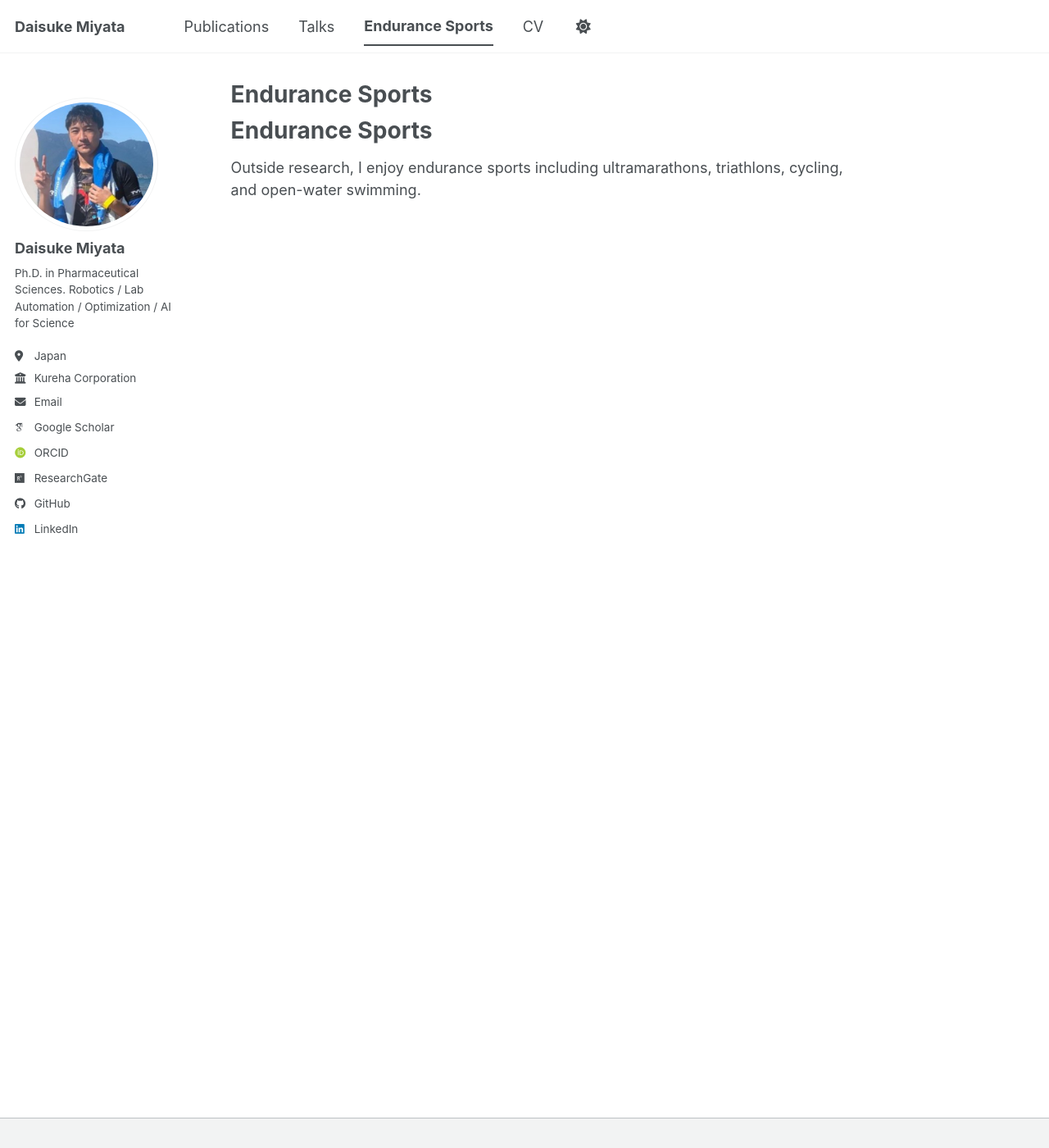
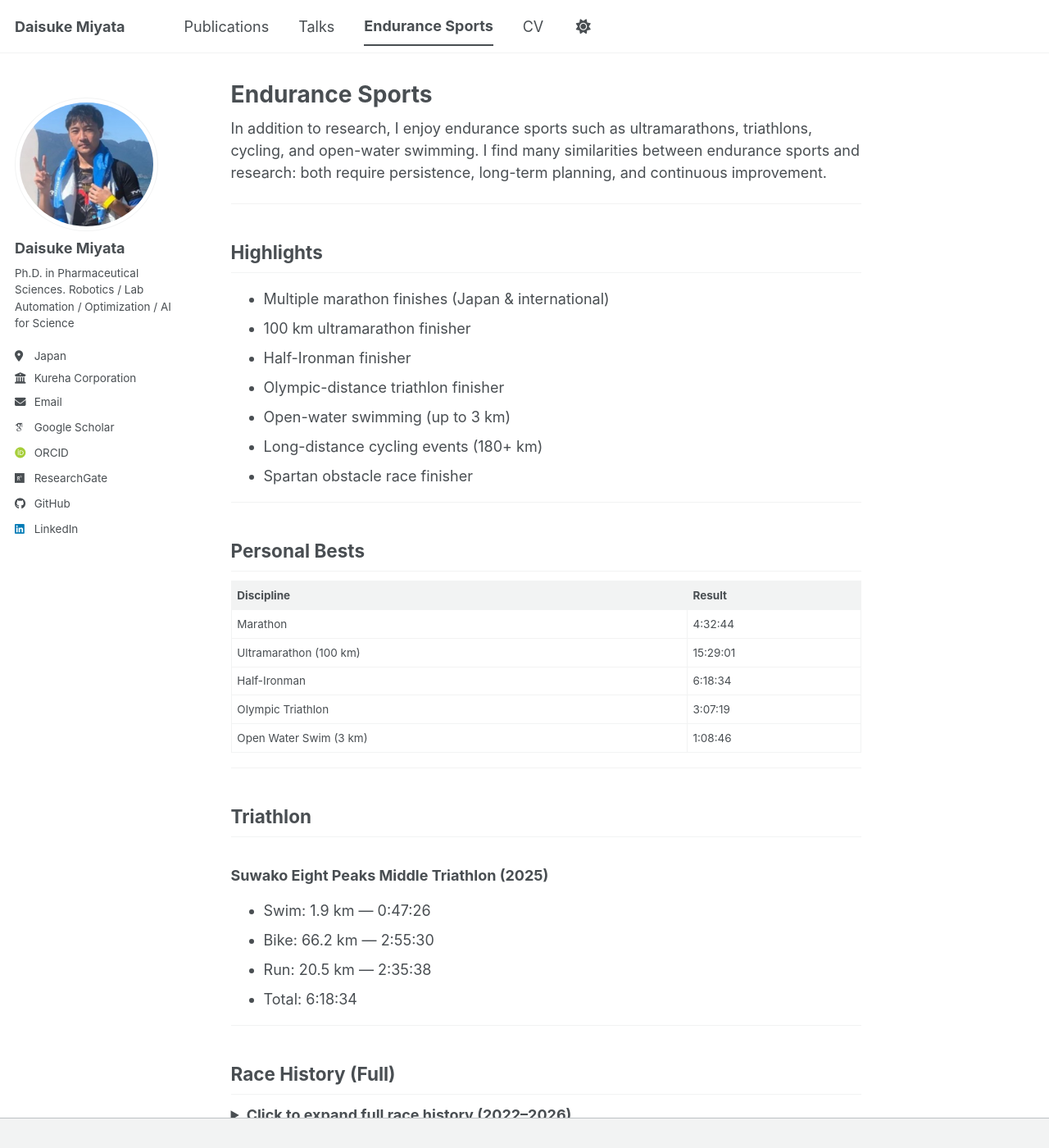
Before and after one commit to daisuke-miyata/daisuke-miyata.github.io, a Jekyll site: the page built from _pages/sports.md, in a window 1280 px wide and 1400 px high. Shown: the whole window at 82% size. Built offline with Jekyll 4.4.1, drawn with Linux system fonts in a browser that asks for light colours; some web fonts are replaced; a script bundle is joined from its source files by our own code; library files that are not in the unit come from our copies; some of the changed text lies outside the part shown.

Commit message:
Update sports.md

```diff
--- a/_pages/sports.md
+++ b/_pages/sports.md
@@ -4,6 +4,79 @@ permalink: /sports/
 author_profile: true
 ---
 
-# Endurance Sports
+In addition to research, I enjoy endurance sports such as ultramarathons, triathlons, cycling, and open-water swimming. I find many similarities between endurance sports and research: both require persistence, long-term planning, and continuous improvement.
 
-Outside research, I enjoy endurance sports including ultramarathons, triathlons, cycling, and open-water swimming.
+---
+
+## Highlights
+
+- Multiple marathon finishes (Japan & international)
+- 100 km ultramarathon finisher
+- Half-Ironman finisher
+- Olympic-distance triathlon finisher
+- Open-water swimming (up to 3 km)
+- Long-distance cycling events (180+ km)
+- Spartan obstacle race finisher
+
+---
+
+## Personal Bests
+
+| Discipline | Result |
+|------------|--------|
+| Marathon | 4:32:44 |
+| Ultramarathon (100 km) | 15:29:01 |
+| Half-Ironman | 6:18:34 |
+| Olympic Triathlon | 3:07:19 |
+| Open Water Swim (3 km) | 1:08:46 |
+
+---
+
+## Triathlon
+
+### Suwako Eight Peaks Middle Triathlon (2025)
+
+- Swim: 1.9 km — 0:47:26
+- Bike: 66.2 km — 2:55:30
+- Run: 20.5 km — 2:35:38
+- Total: 6:18:34
+
+---
+
+## Race History (Full)
+
+<details>
+<summary><b>Click to expand full race history (2022–2026)</b></summary>
+
+### 2026
+- Spartan Race Saitama Chichibu Sprint 5K — 1:35:59
+
+### 2025
+- NORTH ONTAKE Marathon — 6:20:54
+- Halong Bay Heritage Marathon — 5:01:14
+- Iwaki Sunshine Marathon — 5:27:25
+- Cebu Marathon — 5:08:03
+- Atsumi Peninsula Ultra (73 km) — 11:25:01
+- IRONMAN Japan South Hokkaido — DNF
+
+### 2024
+- Tobishima Ultramarathon (100 km) — 15:29:01
+- Hitachi Seaside Marathon — 5:32:57
+- Mito Komon Marathon — 4:46:11
+- Hakodate Marathon — 4:48:05
+- Kasumigaura Marathon — 4:56:49
+- Katsuta Marathon — 4:32:44
+- Lake Biwa Triathlon — DSQ
+- Mito Komon Marathon — 4:46:11
+
+### 2023
+- Tour de Okinawa (175 km cycling) — ~9h
+- Ibaraki K1 Ride (133 km cycling) — ~8h
+- Shizuoka-Minami Atami Aquathlon — 1:30:10
+- Sado Long Ride — DNF
+- Iwaki Sunshine Marathon — 4:56:42
+
+### 2022
+- Kujukuri 99T Triathlon — 3:15:41
+
+</details>
```
